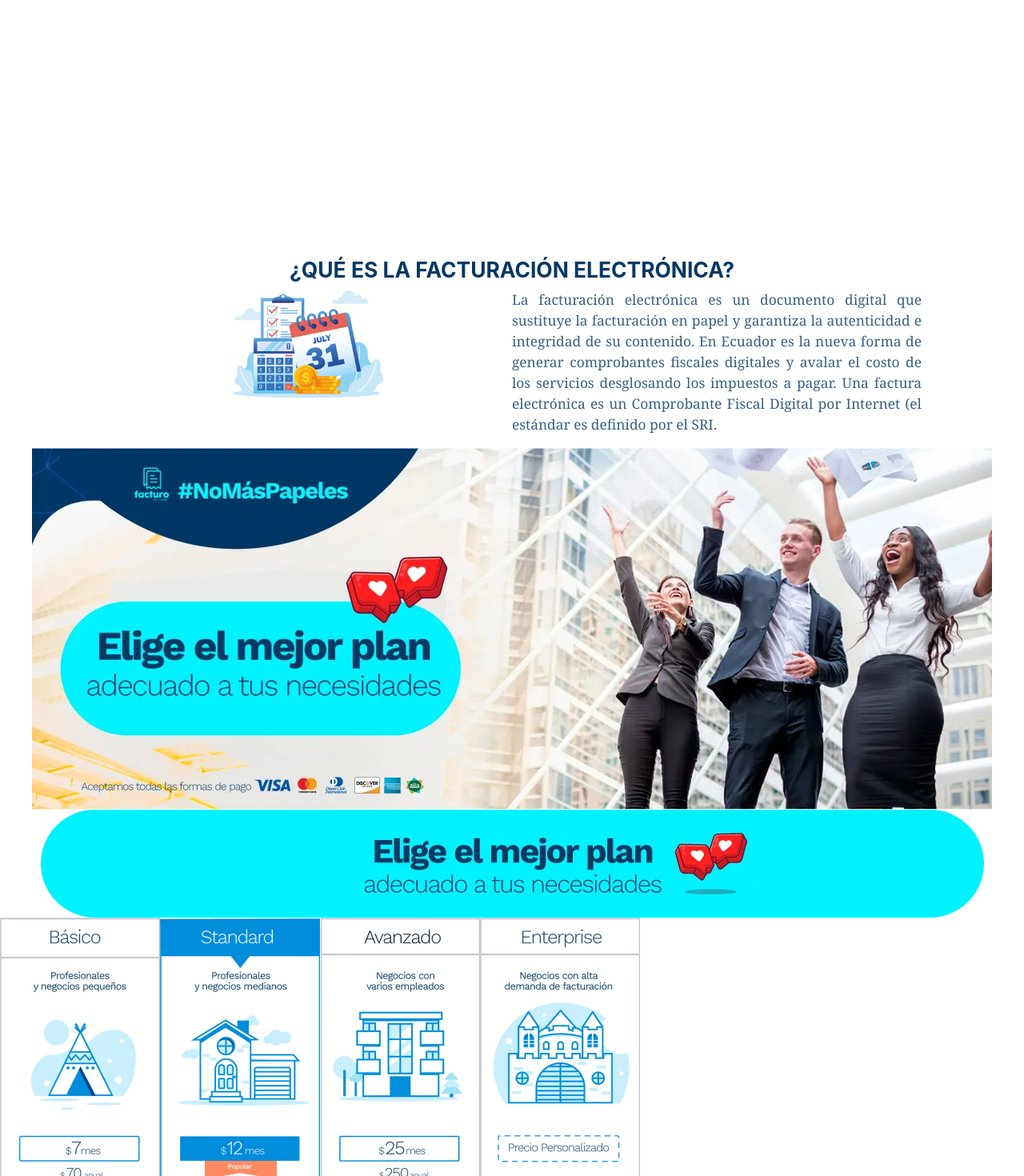
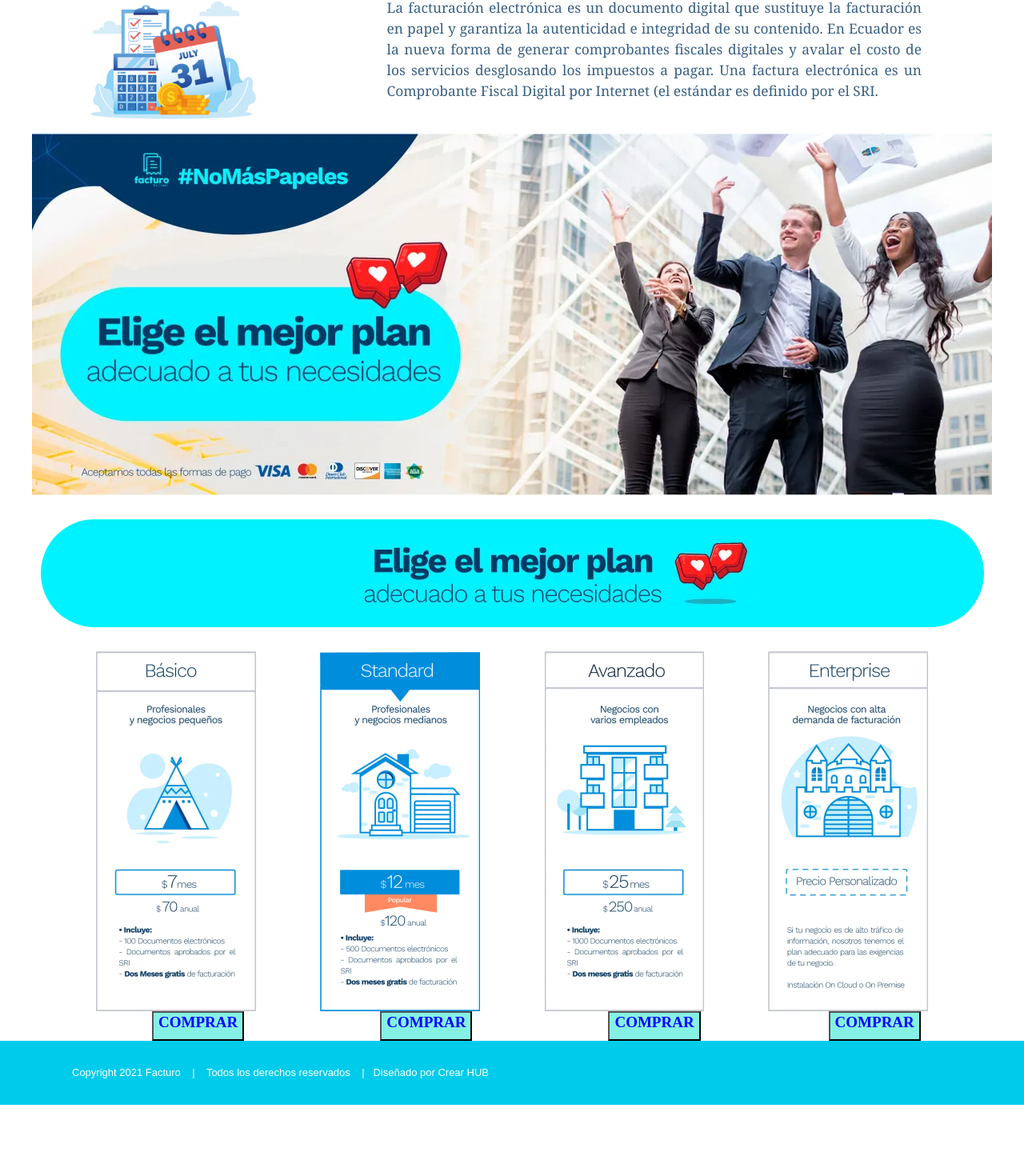
Before and after one commit to JoanCollaguazo/ProyectoToners, a Next.js app: page /inicio in a window 1280 px wide. Shown: the part 724-2194 px from the top of the page at 80% size. After the commit the page ends 2105 px from the top, so only its background shows below. Built offline with nearby package versions, Linux system fonts and the light colour scheme.

Commit message:
11Octubre

```diff
--- a/pages/index.js
+++ b/pages/index.js
@@ -1,5 +1,6 @@
 import React from "react";
 import Navigation from "../components/navigation";
+import inicio from "./inicio";
 
 const index = () => {
   return (
@@ -11,4 +12,4 @@ const index = () => {
   );
 };
 
-export default index;
+export default inicio;
--- a/pages/inicio.js
+++ b/pages/inicio.js
@@ -13,13 +13,14 @@ const inicio = () => {
       <div className={styles.slider}>
         <ul>
           <li><img src="imagenes/slider1.png" alt=""></img></li>
-          <li><img src="imagenes/slider2.jpg" alt=""></img></li>
+          <li><img style={{width: "100%;", height:"485px;"}} src="imagenes/slider2.jpg" alt=""></img></li>
         </ul>
       </div>
 
       <body className={styles.body}>
         <h4 className={styles.h4}>¿QUÉ ES LA FACTURACIÓN ELECTRÓNICA?</h4>
 
+        <div style={{display:"flex", alignItems:"center"}}>
         <img
           className={styles.img}
           src="imagenes/enlace-.webp"
@@ -36,7 +37,11 @@ const inicio = () => {
           impuestos a pagar. Una factura electrónica es un Comprobante Fiscal
           Digital por Internet (el estándar es definido por el SRI.
         </p>
+
+        </div>
         {/* DOS BANNERS */}
+
+        <div className={styles.imagenes} id={'menuImagenes'}>
         <img
           className={styles.img1}
           src="imagenes/slider4footer.webp"
@@ -76,6 +81,15 @@ const inicio = () => {
             width="200"
             height="450"
           ></img>
+          </div>
+        </div>
+        <div className={styles.fuentes}>
+          <button className={styles.button1}><h3>COMPRAR</h3></button><button className={styles.button2}><h3>COMPRAR</h3></button>
+          <button className={styles.button3}><h3>COMPRAR</h3></button><button className={styles.button4}><h3>COMPRAR</h3></button>
+          </div>
+
+        <div className={styles.CopyRight}>
+        <pre className={styles.pre}>Copyright 2021 Facturo &nbsp; &nbsp;|&nbsp; &nbsp; Todos los derechos reservados &nbsp; &nbsp;|&nbsp; &nbsp;Diseñado por Crear HUB</pre>
         </div>
       </body>
     </div>
--- a/styles/inicio.module.css
+++ b/styles/inicio.module.css
@@ -2,43 +2,34 @@
   padding: 0;
   margin: 0;
   box-sizing: border-box;
-  /* margin-top: 0;
-  margin-left: ;
-  margin-right: 10px; */
 }
 
 .p {
   text-align: justify;
-  margin-left: 50%;
+  margin-left: 10%;
   margin-right: 10%;
   color: #396083;
   box-sizing: border-box;
   font-size: 13pt;
 }
 .h4 {
+  margin-top: -50px;
   color: #073863;
-  text-align: center;
+  margin-left: 600px;
 }
 
 .img {
   /* estilo reposiv */
   border-style: none;
-  max-width: 100%;
-  height: auto;
+  width: 300px;
+  margin-left: 75px;
 
-  width: 20%;
-  margin-right: 10%;
-  margin-left: 20%;
-  margin-top: -2%;
-}
-
-.img1{
-  display: block;
-  margin-left: auto;
-  margin-right: auto;
 }
 
 
+.imagenes{
+  text-align: center;
+}
 
 .img2 {
   vertical-align: top;
@@ -47,24 +38,23 @@
   max-width: 100%;
   display: flex;
   margin-left: auto;
+  margin-top: 30px;
+  margin-bottom: 30px;
   margin-right: auto;
   border-style: none;
   border-radius: 80px;
 }
 
-.planes {
-
-
-  /* margin: 240px; */
-  vertical-align: top;
+.planes{
+  margin-left: 80px;
 }
-
 .plan1 {
   border-style: none;
   vertical-align: top;
   max-width: 100%;
   height: auto;
   box-sizing: border-box;
+  margin-right: 80px;
 }
 .plan2 {
   border-style: none;
@@ -72,6 +62,7 @@
   max-width: 100%;
   height: auto;
   box-sizing: border-box;
+  margin-right: 80px;
 }
 .plan3 {
   border-style: none;
@@ -91,8 +82,9 @@
 .slider{
   width: 100%;
   margin: auto;
-  height: 900px;
+  height: 600px;
   overflow: hidden;
+
 }
 
 .slider ul{
@@ -120,3 +112,43 @@
   45%{margin-left: -100%;}
 
 }
+
+.button1{
+  margin-left: 190px;
+  background-color: rgb(133, 241, 228);
+
+}
+.button2{
+  margin-left: 170px;
+  background-color: rgb(133, 241, 228);
+}
+.button3{
+  margin-left: 170px;
+  background-color: rgb(133, 241, 228);
+}
+.button4{
+  margin-left: 160px;
+  background-color: rgb(133, 241, 228);
+}
+
+.fuentes h3{
+  font-size: 19px;
+  font-family: 'Times New Roman', Times, serif;
+  color: blue;
+  border-color:white;
+}
+.CopyRight{
+  width: 100%;
+  height: 80px;
+  background-color: rgb(0,203,234);
+  display: flex;
+}
+
+.pre{
+  margin-top: 30px;
+  margin-left: 90px;
+  color: white;
+  font-family: sans-serif;
+  font-size: 13px;
+  align-items: center;
+}
--- a/styles/navigation.module.css
+++ b/styles/navigation.module.css
@@ -2,11 +2,9 @@
 .container{
     padding: 0;
     width: 100%;
-    height: 120px;
+    height: 80px;
     margin: 0 auto;
     backface-visibility: hidden;
-
-
 }
 
 .menu{
@@ -16,7 +14,7 @@
     position: fixed;
     /* border: black 1px solid; */
     margin-top: -8px;
-    margin-left: -8px;
+
 }
 
 .menu a{
```
